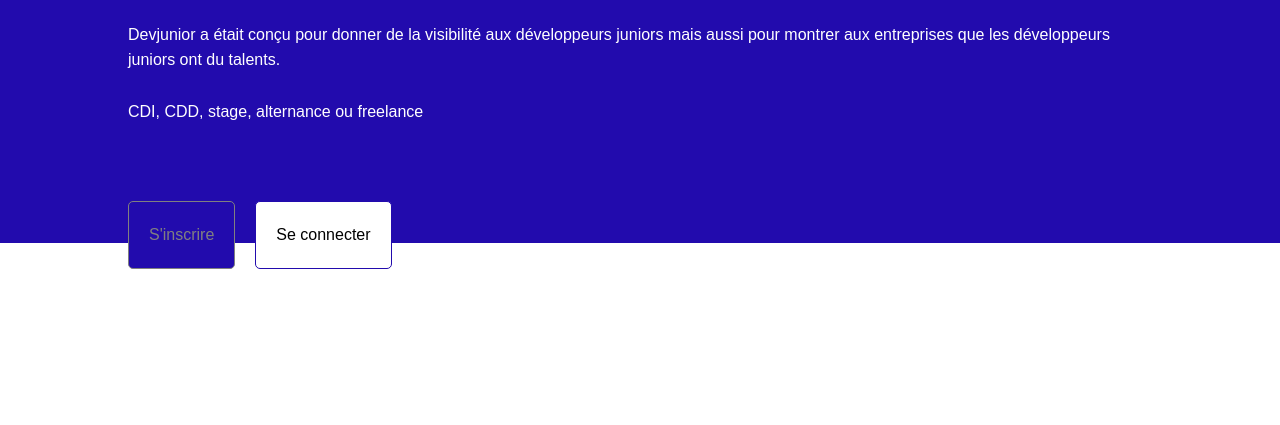
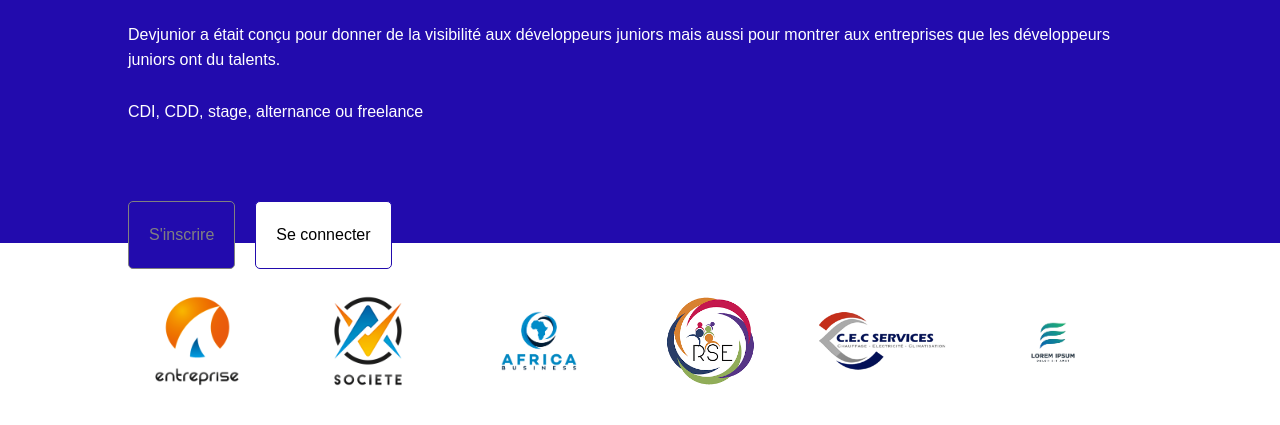
Before and after one commit to air-one-x/devjunior, a React app: page / in a window 1280 px wide. Shown: the part 261-686 px from the top of the page. Built offline with nearby package versions, Linux system fonts and the light colour scheme; a web font is replaced by a local one.

Commit message:
banner compagnies homepage

```diff
--- a/package.json
+++ b/package.json
@@ -66,6 +66,7 @@
     "react-router-dom": "^5.2.0",
     "redux": "*",
     "semantic-ui-css": "^2.4.1",
-    "semantic-ui-react": "^1.2.0"
+    "semantic-ui-react": "^1.2.0",
+    "uuid": "^8.3.0"
   }
 }
--- /dev/null
+++ b/src/Data/logos.js
@@ -0,0 +1,20 @@
+export default [
+    {
+        logo: '/pictures/logo/logo1.png'
+    },
+    {
+        logo: '/pictures/logo/logo2.png'
+    },
+    {
+        logo: '/pictures/logo/logo3.png'
+    },
+    {
+        logo: '/pictures/logo/logo4.png'
+    },
+    {
+        logo: '/pictures/logo/logo5.png'
+    },
+    {
+        logo: '/pictures/logo/logo6.png'
+    },
+];
--- a/src/components/Home/home.component.js
+++ b/src/components/Home/home.component.js
@@ -1,12 +1,18 @@
 import React from 'react';
+import { v4 as id } from 'uuid';
+
 
 import './home.style.css';
+import Logos from '../../Data/logos';
 
 const Home = () => {
 
     return (
+        <div>
+
+
+
             <div className="home--page">
-
                 <div className="home--page__content">
                     <h1>Car nos développeurs juniors ont du talents !</h1>
                     <p>Devjunior a était conçu pour donner de la visibilité aux développeurs juniors mais aussi pour montrer aux entreprises que les développeurs juniors ont du talents.  </p>
@@ -16,9 +22,28 @@
                     <button className="button__inscription">S'inscrire</button>
                     <button className="button__connexion">Se connecter</button>
                 </div>
+            <div className="home--page__picture"></div>
+            </div>
 
-            <div className="home--page__picture"></div>
 
+
+            <ul className="banner--compagnies row">
+                {
+                    Logos.map((logo)=> (
+                    <li
+                        className="col-sm-4 col-lg-2 col-4"
+                        key={id()}
+                        style={{
+                            backgroundImage: `url(${logo.logo})`,
+                            width: '100px',
+                            height: '100px',
+                            backgroundSize: 'contain',
+                            backgroundPosition : 'center',
+                            backgroundRepeat: 'no-repeat'
+                        }}>
+                    </li>))
+                }
+            </ul>
 
         </div>
     );
--- a/src/components/Home/home.style.css
+++ b/src/components/Home/home.style.css
@@ -49,6 +49,13 @@
     border-radius: 5px;
 }
 
+.banner--compagnies {
+    width: 100vw;
+    padding-left: 10%;
+    padding-right: 10%;
+    margin-top: 3rem;
+}
+
 @media all and (max-width: 1315px) {
     .home--page__picture {
         display: none;
```
Also changed, not shown: src/components/Counter/index.js (deleted, +0 -27 lines), src/components/Counter/styles.css (deleted, +0 -18 lines), public/pictures/homebanner.png (deleted), public/pictures/logo/logo1.png (added), public/pictures/logo/logo2.png (added), public/pictures/logo/logo3.png (added), public/pictures/logo/logo4.png (added), public/pictures/logo/logo5.png (added), public/pictures/logo/logo6.png (added), 1 other file. Lines whose indentation alone changed are shown as unchanged.
